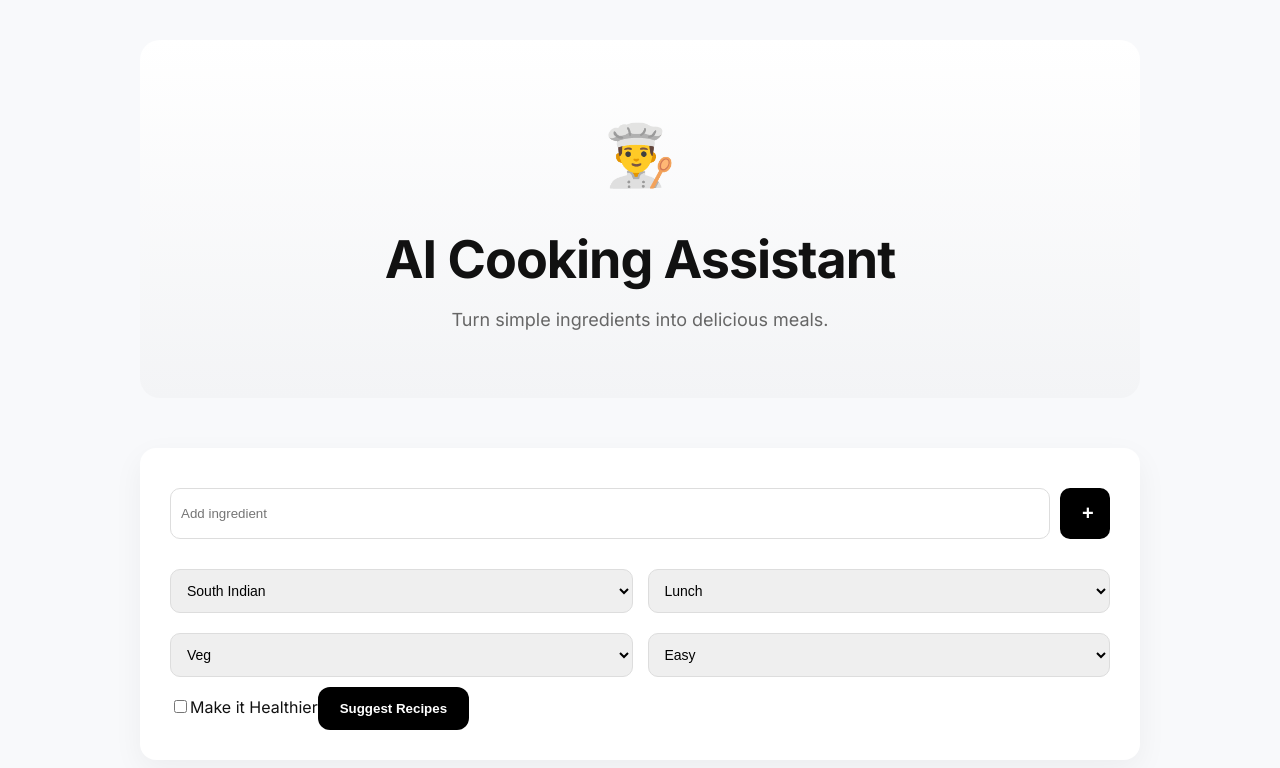
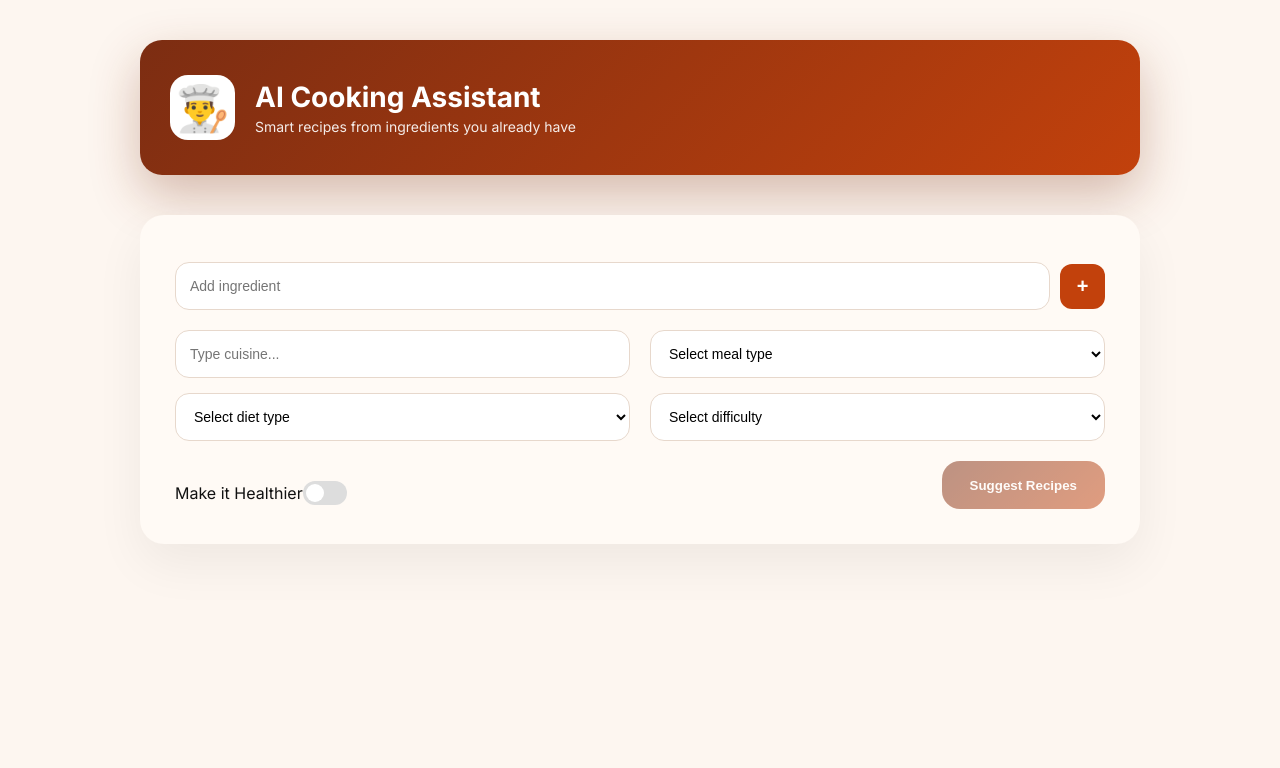
Before and after one commit to 23-Karthick-B/AICookingAssistant, a React (Create React App) app in the folder frontend/: page / in a window 1280 px wide. Shown: the top 768 px of the page. Built offline with nearby package versions, Linux system fonts and the light colour scheme.

Commit message:
Added styles to the Form

```diff
--- a/frontend/src/components/Header.jsx
+++ b/frontend/src/components/Header.jsx
@@ -1,11 +1,13 @@
 export default function Header() {
   return (
-    <div className="hero">
-      <div className="chef-icon">👨‍🍳</div>
-      <h1 className="title">AI Cooking Assistant</h1>
-      <p className="subtitle">
-        Turn simple ingredients into delicious meals.
-      </p>
+    <div className="hero-compact">
+      <div className="hero-content">
+        <div className="logo">👨‍🍳</div>
+        <div>
+          <h1>AI Cooking Assistant</h1>
+          <p>Smart recipes from ingredients you already have</p>
+        </div>
+      </div>
     </div>
   );
 }
--- a/frontend/src/components/RecipeForm.jsx
+++ b/frontend/src/components/RecipeForm.jsx
@@ -6,11 +6,30 @@ export default function RecipeForm({ setRecipes, setLoading }) {
   const [ingredientInput, setIngredientInput] = useState("");
   const [ingredients, setIngredients] = useState([]);
 
-  const [cuisine, setCuisine] = useState("Indian");
-  const [foodType, setFoodType] = useState("Lunch");
-  const [dietType, setDietType] = useState("veg");
-  const [difficulty, setDifficulty] = useState("Easy");
+  const cuisineOptions = [
+    "South Indian",
+    "North Indian",
+    "Italian",
+    "American",
+    "Chinese",
+    "Korean",
+    "Japanese",
+    "French",
+    "Mexican"
+  ];
+
+  const [cuisine, setCuisine] = useState("");
+  const [showCuisineDropdown, setShowCuisineDropdown] = useState(false);
+  const [foodType, setFoodType] = useState("");
+  const [dietType, setDietType] = useState("");
+  const [difficulty, setDifficulty] = useState("");
   const [healthier, setHealthier] = useState(false);
+  const isFormValid =
+  ingredients.length > 0 &&
+  cuisine &&
+  foodType &&
+  dietType &&
+  difficulty;
 
   // Add ingredient
   const addIngredient = () => {
@@ -36,7 +55,10 @@ export default function RecipeForm({ setRecipes, setLoading }) {
       alert("Please add at least one ingredient");
       return;
     }
-
+    if (!cuisine || !foodType || !dietType || !difficulty) {
+      alert("Please fill all required fields");
+      return;
+    }
     setLoading(true);
 
     const data = {
@@ -64,11 +86,17 @@ export default function RecipeForm({ setRecipes, setLoading }) {
       {/* Ingredient Chips */}
       <div className="ingredient-box">
 
-        <div className="chips">
+  <div className="chips-container">
       {ingredients.map((item, index) => (
         <div key={index} className="chip">
-              {item}
-              <span onClick={() => removeIngredient(index)}>✕</span>
+          <span>{item}</span>
+          <button
+            type="button"
+            className="remove-btn"
+            onClick={() => removeIngredient(index)}
+          >
+            ✕
+          </button>
         </div>
       ))}
     </div>
@@ -94,19 +122,46 @@ export default function RecipeForm({ setRecipes, setLoading }) {
   </div>
 
       <div className="row">
-        <select value={cuisine} onChange={(e) => setCuisine(e.target.value)}>
-          <option>South Indian</option>
-          <option>North Indian</option>
-          <option>Italian</option>
-          <option>American</option>
-          <option>Chinese</option>
-          <option>Korean</option>
-          <option>Japanese</option>
-          <option>French</option>
-          <option>Mexican</option>
-        </select>
+        <div className="autocomplete">
+  <input
+    type="text"
+    placeholder="Type cuisine..."
+    value={cuisine}
+    onChange={(e) => {
+      setCuisine(e.target.value);
+      setShowCuisineDropdown(true);
+    }}
+    onFocus={() => setShowCuisineDropdown(true)}
+  />
 
-        <select value={foodType} onChange={(e) => setFoodType(e.target.value)}>
+  {showCuisineDropdown && (
+    <div className="dropdown">
+          {cuisineOptions
+            .filter(option =>
+              option.toLowerCase().includes(cuisine.toLowerCase())
+            )
+            .map((option, index) => (
+              <div
+                key={index}
+                className="dropdown-item"
+                onClick={() => {
+                  setCuisine(option);
+                  setShowCuisineDropdown(false);
+                }}
+              >
+                {option}
+              </div>
+            ))}
+        </div>
+      )}
+    </div>
+
+        <select
+          value={foodType}
+          onChange={(e) => setFoodType(e.target.value)}
+          required
+        >
+          <option value="" disabled>Select meal type</option>
           <option>Breakfast</option>
           <option>Lunch</option>
           <option>Dinner</option>
@@ -115,28 +170,46 @@ export default function RecipeForm({ setRecipes, setLoading }) {
       </div>
 
       <div className="row">
-        <select value={dietType} onChange={(e) => setDietType(e.target.value)}>
+        <select
+          value={dietType}
+          onChange={(e) => setDietType(e.target.value)}
+          required
+        >
+          <option value="" disabled>Select diet type</option>
           <option value="veg">Veg</option>
           <option value="non-veg">Non Veg</option>
         </select>
 
-        <select value={difficulty} onChange={(e) => setDifficulty(e.target.value)}>
+        <select
+          value={difficulty}
+          onChange={(e) => setDifficulty(e.target.value)}
+          required
+        >
+          <option value="" disabled>Select difficulty</option>
           <option>Easy</option>
           <option>Medium</option>
           <option>Hard</option>
         </select>
       </div>
 
-      <label className="checkbox">
+      <div className="action-row">
+        <div className="toggle-row">
+          <span>Make it Healthier</span>
+          <label className="switch">
             <input
               type="checkbox"
               checked={healthier}
               onChange={() => setHealthier(!healthier)}
             />
-        Make it Healthier
+            <span className="slider"></span>
           </label>
+        </div>
 
-      <button type="submit">Suggest Recipes</button>
+
+        <button type="submit" disabled={!isFormValid}>
+          Suggest Recipes
+        </button>
+      </div>
     </form>
   );
 }
--- a/frontend/src/style.css
+++ b/frontend/src/style.css
@@ -1,171 +1,249 @@
+/* ===== GLOBAL ===== */
 body {
   margin: 0;
   font-family: "Inter", sans-serif;
-  background: #f8f9fb;
+  background: #fdf6f0;
   color: #111;
 }
 
-/* Container */
 .container {
   max-width: 1000px;
   margin: auto;
   padding: 40px 20px;
 }
 
-/* Hero Section */
-.hero {
-  text-align: center;
+/* ===== HERO ===== */
+.hero-compact {
+  background: linear-gradient(135deg, #7c2d12, #c2410c);
+  padding: 35px 30px;
+  border-radius: 22px;
   margin-bottom: 40px;
+  color: white;
+  box-shadow: 0 20px 50px rgba(124,45,18,0.3);
 }
 
-.title {
-  font-size: 48px;
-  font-weight: 700;
-  margin-bottom: 10px;
+.hero-content {
+  display: flex;
+  align-items: center;
+  gap: 20px;
 }
 
-.subtitle {
-  font-size: 18px;
-  color: #666;
+.logo {
+  font-size: 45px;
+  background: white;
+  width: 65px;
+  height: 65px;
+  border-radius: 18px;
+  display: flex;
+  align-items: center;
+  justify-content: center;
 }
 
-/* Form Card */
-.form {
-  background: white;
-  padding: 30px;
-  border-radius: 16px;
-  box-shadow: 0 10px 30px rgba(0,0,0,0.05);
-  margin-bottom: 40px;
+.hero-compact h1 {
+  margin: 0;
+  font-size: 28px;
 }
 
-.form textarea,
-.form select {
-  width: 100%;
-  padding: 12px;
-  margin: 10px 0;
-  border-radius: 10px;
-  border: 1px solid #ddd;
+.hero-compact p {
+  margin: 4px 0 0;
   font-size: 14px;
+  opacity: 0.9;
 }
 
-.row {
-  display: flex;
-  gap: 15px;
+/* ===== FORM CARD ===== */
+.form {
+  background: #fffaf5;
+  padding: 35px;
+  border-radius: 24px;
+  box-shadow: 0 20px 50px rgba(0,0,0,0.06);
 }
 
-.checkbox {
-  margin: 10px 0;
-  font-weight: 500;
+/* ===== GRID LAYOUT ===== */
+.row {
+  display: grid;
+  grid-template-columns: 1fr 1fr;
+  gap: 20px;
+  margin-top: 15px;
 }
 
-/* Button */
-button {
-  background: black;
+/* ===== INPUTS & SELECTS (PERFECT ALIGNMENT) ===== */
+.form input,
+.form select,
+.autocomplete input {
+  width: 100%;
+  height: 48px;
+  box-sizing: border-box;
+  padding: 0 14px;
+  border-radius: 14px;
+  border: 1px solid #e7d8cc;
+  background: #ffffff;
+  font-size: 14px;
+  transition: all 0.2s ease;
+}
+
+.form input:focus,
+.form select:focus,
+.autocomplete input:focus {
+  outline: none;
+  border-color: #c2410c;
+  box-shadow: 0 0 0 3px rgba(194,65,12,0.2);
+}
+
+/* ===== INGREDIENT ADD ROW ===== */
+.add-row {
+  display: grid;
+  grid-template-columns: 1fr 55px;
+  gap: 12px;
+  margin-bottom: 15px;
+}
+
+.add-row button {
+  height: 48px;
+  border-radius: 14px;
+  background: #c2410c;
   color: white;
-  padding: 14px 22px;
+  font-size: 22px;
+  font-weight: bold;
   border: none;
-  border-radius: 12px;
-  font-weight: 600;
   cursor: pointer;
   transition: all 0.2s ease;
 }
 
-button:hover {
+.add-row button:hover {
+  background: #9a3412;
   transform: translateY(-2px);
-  box-shadow: 0 8px 20px rgba(0,0,0,0.2);
 }
 
-/* Grid */
+/* ===== AUTOCOMPLETE ===== */
+.autocomplete {
+  position: relative;
+  width: 100%;
+}
+
+.dropdown {
+  position: absolute;
+  top: 105%;
+  left: 0;
+  right: 0;
+  background: white;
+  border-radius: 12px;
+  box-shadow: 0 10px 25px rgba(0,0,0,0.1);
+  max-height: 200px;
+  overflow-y: auto;
+  z-index: 10;
+}
+
+.dropdown-item {
+  padding: 10px 15px;
+  cursor: pointer;
+}
+
+.dropdown-item:hover {
+  background: #f3f4f6;
+}
+
+/* ===== ACTION ROW ===== */
+.action-row {
+  display: flex;
+  justify-content: space-between;
+  align-items: center;
+  margin-top: 20px;
+}
+
+/* ===== SUBMIT BUTTON ===== */
+button[type="submit"] {
+  height: 48px;
+  padding: 0 28px;
+  border-radius: 18px;
+  background: linear-gradient(135deg, #7c2d12, #c2410c);
+  color: white;
+  font-weight: 600;
+  border: none;
+  cursor: pointer;
+  transition: all 0.2s ease;
+}
+
+button[type="submit"]:hover {
+  transform: translateY(-3px);
+  box-shadow: 0 15px 30px rgba(124,45,18,0.3);
+}
+
+/* ===== CARDS ===== */
 .grid {
   display: grid;
   gap: 25px;
+  margin-top: 30px;
 }
 
-/* Card */
 .card {
   background: white;
   padding: 25px;
   border-radius: 16px;
   box-shadow: 0 8px 25px rgba(0,0,0,0.05);
-  transition: transform 0.2s ease;
+}
+.checkbox input {
+  width: 16px;
+  height: 16px;
+  margin-right: 8px;
+  accent-color: #c2410c;
+  cursor: pointer;
 }
 
-.card:hover {
-  transform: translateY(-5px);
+
+
+.toggle-row {
+  display: flex;
+  align-items: center;
+  justify-content: space-between;
+  margin-top: 15px;
 }
 
-.card-header {
-  display: flex;
-  justify-content: space-between;
-  align-items: center;
+/* Switch */
+.switch {
+  position: relative;
+  width: 44px;
+  height: 24px;
 }
 
-.badge {
-  padding: 6px 12px;
-  border-radius: 20px;
-  font-size: 12px;
-  font-weight: 600;
+.switch input {
+  display: none;
 }
 
-.badge.easy {
-  background: #e6f7ec;
-  color: #1c7c54;
+.slider {
+  position: absolute;
+  cursor: pointer;
+  background-color: #ddd;
+  border-radius: 24px;
+  top: 0;
+  left: 0;
+  right: 0;
+  bottom: 0;
+  transition: 0.3s;
 }
 
-.badge.medium {
-  background: #fff4d6;
-  color: #b8860b;
+.slider:before {
+  content: "";
+  position: absolute;
+  height: 18px;
+  width: 18px;
+  left: 3px;
+  bottom: 3px;
+  background-color: white;
+  border-radius: 50%;
+  transition: 0.3s;
 }
 
-.badge.hard {
-  background: #ffe6e6;
-  color: #c0392b;
+.switch input:checked + .slider {
+  background-color: #c2410c;
 }
 
-.time {
-  font-size: 14px;
-  color: #666;
-  margin: 10px 0;
+.switch input:checked + .slider:before {
+  transform: translateX(20px);
 }
 
-.loading {
-  text-align: center;
-  font-weight: 600;
-  margin-bottom: 20px;
-}
-
-/* HERO SECTION */
-.hero {
-  text-align: center;
-  padding: 80px 20px 50px;
-  background: linear-gradient(180deg, #ffffff, #f3f4f6);
-  border-radius: 20px;
-  margin-bottom: 50px;
-}
-
-.chef-icon {
-  font-size: 60px;
-  margin-bottom: 15px;
-  animation: float 3s ease-in-out infinite;
-}
-
-.title {
-  font-size: 52px;
-  font-weight: 700;
-  margin-bottom: 10px;
-  letter-spacing: -1px;
-}
-
-.subtitle {
-  font-size: 18px;
-  color: #666;
-}
-
-/* Floating animation */
-@keyframes float {
-  0% { transform: translateY(0px); }
-  50% { transform: translateY(-8px); }
-  100% { transform: translateY(0px); }
+button:disabled {
+  opacity: 0.5;
+  cursor: not-allowed;
 }
 
 /* Ingredient Box */
@@ -173,43 +251,66 @@ button:hover {
   margin-bottom: 20px;
 }
 
-.chips {
+/* Horizontal Wrap Layout */
+.chips-container {
   display: flex;
   flex-wrap: wrap;
   gap: 10px;
-  margin-bottom: 10px;
+  margin-bottom: 12px;
 }
 
+/* Individual Chip */
 .chip {
-  background: #111;
+  display: flex;
+  align-items: center;
+  gap: 8px;
+  background: linear-gradient(135deg, #f97316, #c2410c);
   color: white;
   padding: 6px 12px;
   border-radius: 20px;
-  font-size: 14px;
-  display: flex;
-  align-items: center;
-  gap: 8px;
+  font-size: 13px;
+  font-weight: 500;
+  box-shadow: 0 4px 10px rgba(0, 0, 0, 0.08);
+  transition: 0.2s ease;
 }
 
-.chip span {
-  cursor: pointer;
-  font-weight: bold;
+.chip:hover {
+  transform: translateY(-2px);
 }
 
+/* Remove Button */
+.remove-btn {
+  background: none;
+  border: none;
+  color: white;
+  font-size: 12px;
+  cursor: pointer;
+  padding: 0;
+}
+
+/* Add Row Alignment */
 .add-row {
   display: flex;
   gap: 10px;
+  align-items: center;
 }
 
 .add-row input {
   flex: 1;
-  padding: 10px;
-  border-radius: 10px;
-  border: 1px solid #ddd;
 }
 
 .add-row button {
-  width: 50px;
+  width: 45px;
+  height: 45px;
+  border-radius: 12px;
+  background: #c2410c;
+  color: white;
   font-size: 20px;
-  border-radius: 10px;
+  border: none;
+  cursor: pointer;
+  transition: 0.2s ease;
 }
+
+.add-row button:hover {
+  background: #9a3412;
+}
```
Lines whose indentation alone changed are shown as unchanged.
